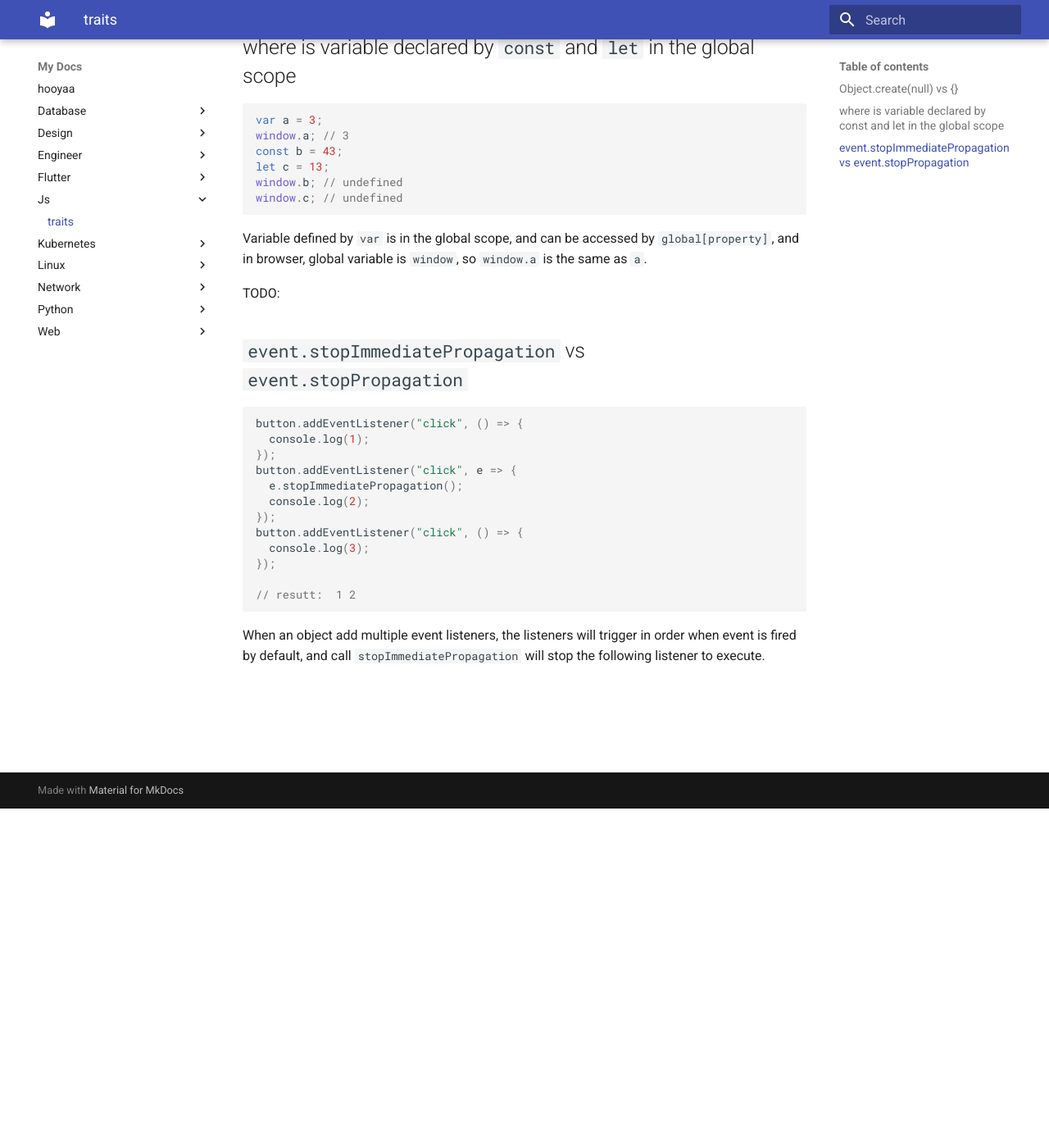
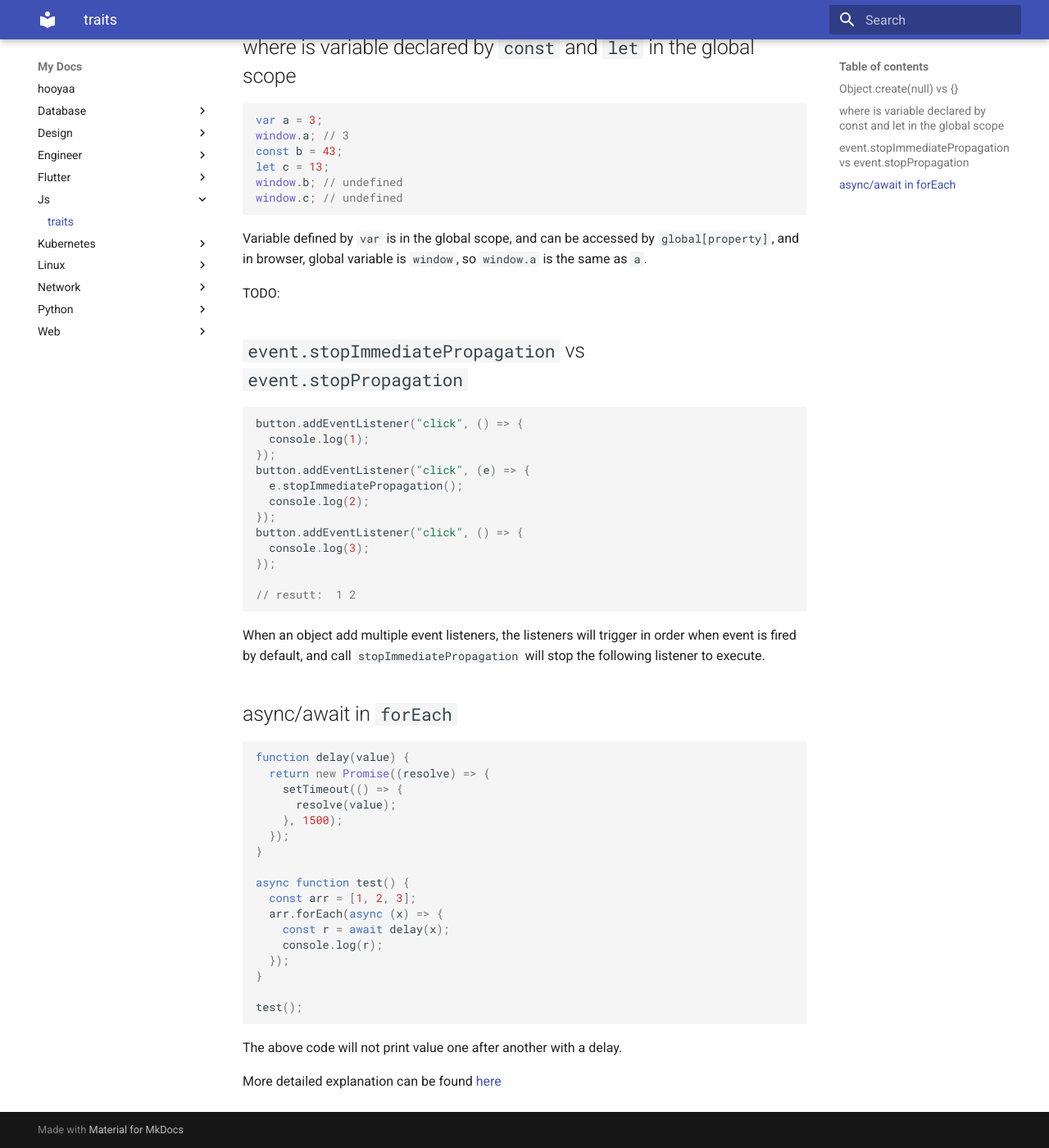
Before and after one commit to dum3ng/note, an MkDocs documentation site: the page built from docs/js/traits.md, in a window 1280 px wide and 1400 px high, scrolled down 414 px. Shown: the whole window at 82% size. Built offline with MkDocs 1.6.1 and Material for MkDocs 9.7.7, drawn with Linux system fonts in a browser that asks for light colours.

````diff
--- a/docs/js/traits.md
+++ b/docs/js/traits.md
@@ -36,7 +36,7 @@ TODO:
 button.addEventListener("click", () => {
   console.log(1);
 });
-button.addEventListener("click", e => {
+button.addEventListener("click", (e) => {
   e.stopImmediatePropagation();
   console.log(2);
 });
@@ -50,3 +50,29 @@ button.addEventListener("click", () => {
 When an object add multiple event listeners, the listeners will trigger in order
 when event is fired by default, and call `stopImmediatePropagation` will stop
 the following listener to execute.
+
+## async/await in `forEach`
+
+```js
+function delay(value) {
+  return new Promise((resolve) => {
+    setTimeout(() => {
+      resolve(value);
+    }, 1500);
+  });
+}
+
+async function test() {
+  const arr = [1, 2, 3];
+  arr.forEach(async (x) => {
+    const r = await delay(x);
+    console.log(r);
+  });
+}
+
+test();
+```
+
+The above code will not print value one after another with a delay.
+
+More detailed explanation can be found [here](https://stackoverflow.com/questions/37576685/using-async-await-with-a-foreach-loop)
````
Also changed, not shown: docs/design/design_system.md (+4 -0 lines), docs/flutter/add_iframe_in_flutter_web.md (added, +46 -0 lines).
